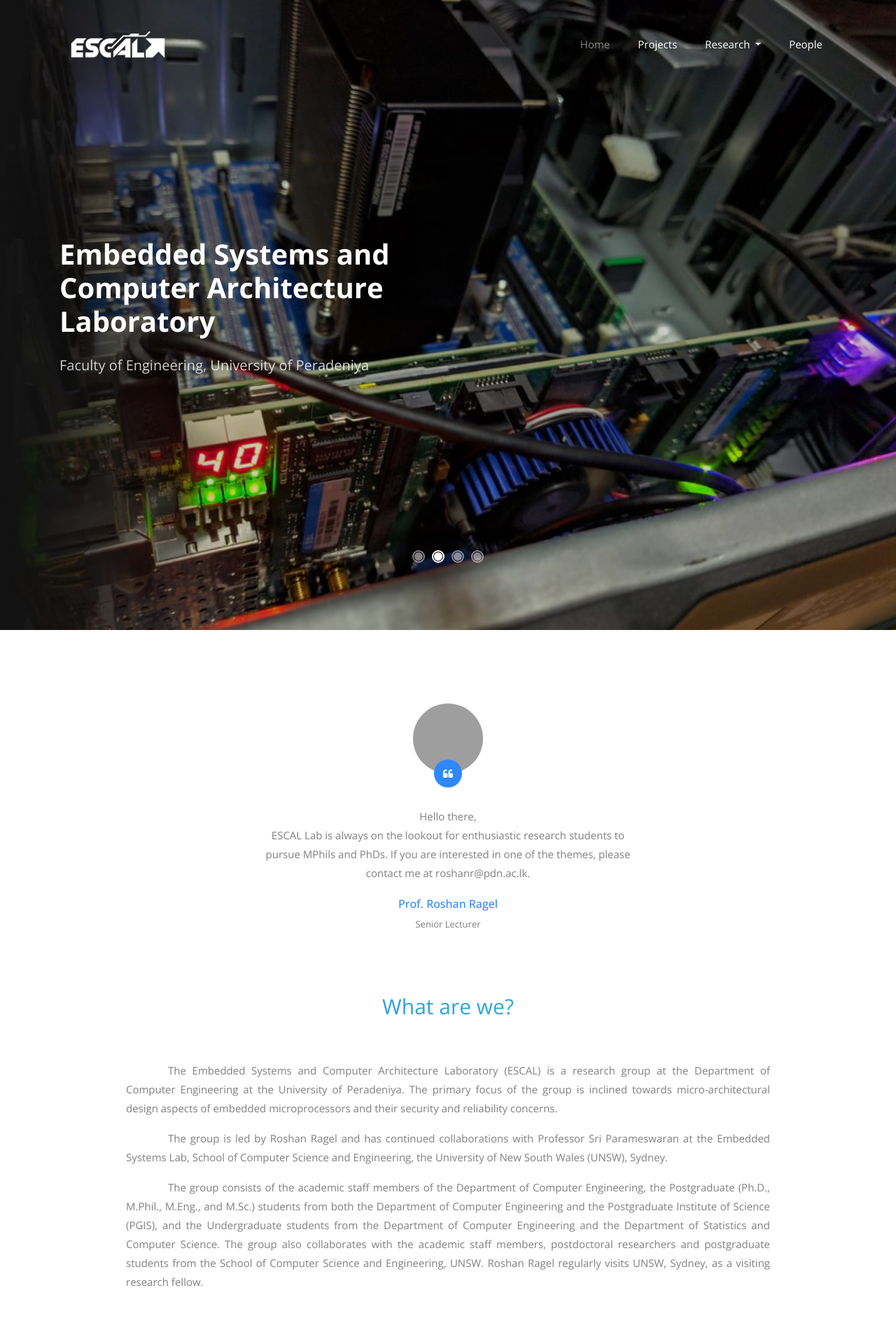
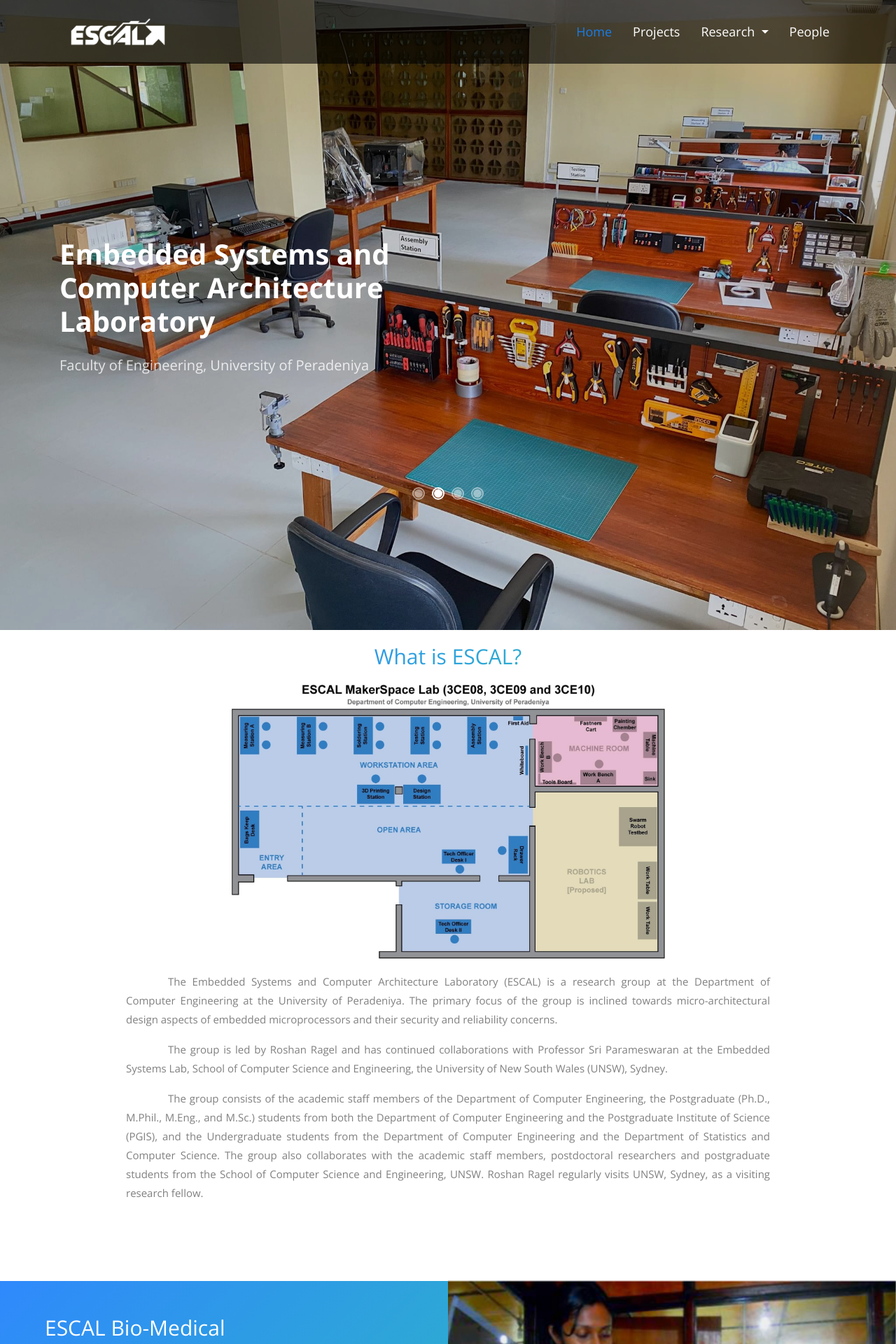
Before and after one commit to cepdnaclk/escal-new, a Jekyll site: the page built from pages/index.html, in a window 1280 px wide. Shown: the top 1920 px of the page at 70% size. Built offline with Jekyll 4.4.1, drawn with Linux system fonts in a browser that asks for light colours; some web fonts are replaced; some of the changed text lies outside the part shown; grey boxes are pictures that could not be loaded.

Commit message:
Update with New Images

```diff
--- a/pages/index.html
+++ b/pages/index.html
@@ -4,8 +4,8 @@ title: Home
 permalink: /
 ---
 
-<section class="home-slider owl-carousel" style="height: 100vh">
-	<div class="slider-item" style="background-image: url('{{ 'assets/images/img4.jpg' | relative_url }}')">
+<section class="home-slider owl-carousel" style="height: 90vh">
+	<div class="slider-item" style="background-image: url('{{ 'assets/images/home/image1.jpg' | relative_url }}')">
 		<div class="overlay"></div>
 		<div class="container">
 			<div class="row slider-text align-items-center" data-scrollax-parent="true">
@@ -24,7 +24,7 @@ permalink: /
 		</div>
 	</div>
 
-	<div class="slider-item" style="background-image: url('assets/images//img1.jpg');">
+	<div class="slider-item" style="background-image: url('assets/images/home/image2.jpg');">
 		<div class="overlay"></div>
 		<div class="container">
 			<div class="row slider-text align-items-center" data-scrollax-parent="true">
@@ -42,7 +42,7 @@ permalink: /
 		</div>
 	</div>
 
-	<div class="slider-item" style="background-image: url('assets/images//img2.jpg');">
+	<div class="slider-item" style="background-image: url('assets/images/home/image3.jpg');">
 		<div class="overlay"></div>
 		<div class="container">
 			<div class="row slider-text align-items-center" data-scrollax-parent="true">
@@ -60,7 +60,7 @@ permalink: /
 		</div>
 	</div>
 
-	<div class="slider-item" style="background-image: url('assets/images//img3.jpg');">
+	<div class="slider-item" style="background-image: url('assets/images/home/image4.jpg');">
 		<div class="overlay"></div>
 		<div class="container">
 			<div class="row slider-text align-items-center" data-scrollax-parent="true">
@@ -78,37 +78,15 @@ permalink: /
 			</div>
 		</div>
 	</div>
-</section>
 
-<section class="ftco-section" style="height: 410px;">
-	<div class="container">
-		<div class="row justify-content-center ftco-animate">
-			<div class="col-md-6">
-				<div class="testimony-wrap">
-					<div class="user-img mb-5" style="background-image: url(assets/images/roshanr.png)">
-						<span class="quote d-flex align-items-center justify-content-center">
-							<i class="icon-quote-left"></i>
-						</span>
-					</div>
-					<div class="text text-center">
-						<p class="mb-3">Hello there,<br>
-							ESCAL Lab is always on the lookout for enthusiastic research students to pursue MPhils and
-							PhDs. If you are interested in one of the themes, please contact me at roshanr@pdn.ac.lk.
-						</p>
-						<p class="name"><a href="#">Prof. Roshan Ragel</a></p>
-						<span class="position">Senior Lecturer</span>
-					</div>
-				</div>
-			</div>
-		</div>
-	</div>
 </section>
 
 <section class="ftco-section ftco-services">
 	<div class="container">
-		<div class="row justify-content-center mb-5">
+		<div class="row justify-content-center mb-3">
 			<div class="col-md-7 text-center heading-section ftco-animate">
-				<h2 class="mb-2">What are we?</h2>
+				<h2 class="mb-2">What is ESCAL?</h2>
+				<img src="../assets/images/floorplan.JPG" alt="Description of the image" class="img-fluid">
 			</div>
 		</div>
 		<div class="row justify-content-center ftco-animate mb-5 pb-5">
@@ -153,7 +131,7 @@ permalink: /
 						</p>
 						<div class="pull-right"><a class="btn btn-outline-light btn-lg"
 								style="display: flex; justify-content: center;" href="research/biomedical/" role="button"><span
-									class="goto-link">Go to website &nbsp;</span><span
+									class="goto-link">Explore More &nbsp;</span><span
 									class="fa fa-chevron-right gi-15px" aria-hidden="true"></span></a></div>
 					</div>
 				</div>
@@ -175,7 +153,7 @@ permalink: /
 						</p>
 						<div class="pull-right"><a class="btn btn-primary btn-lg"
 								style="display: flex; justify-content: center;" href="/research/robotics/"
-								role="button"><span class="goto-link">Go to website &nbsp;</span><span
+								role="button"><span class="goto-link">Explore More &nbsp;</span><span
 									class="fa fa-chevron-right gi-15px" aria-hidden="true"></span></a></div>
 					</div>
 				</div>
@@ -216,7 +194,7 @@ permalink: /
 						</p>
 						<div class="pull-right"><a class="btn btn-outline-light btn-lg"
 								style="display: flex; justify-content: center;" href="/research/gpu/" role="button"><span
-									class="goto-link">Go to website &nbsp;</span><span
+									class="goto-link">Explore More &nbsp;</span><span
 									class="fa fa-chevron-right gi-15px" aria-hidden="true"></span></a></div>
 					</div>
 				</div>
```
Also changed, not shown: pages/contact.html (deleted, +0 -72 lines), pages/resources/index.html (deleted, +0 -50 lines), assets/css/style.css.
